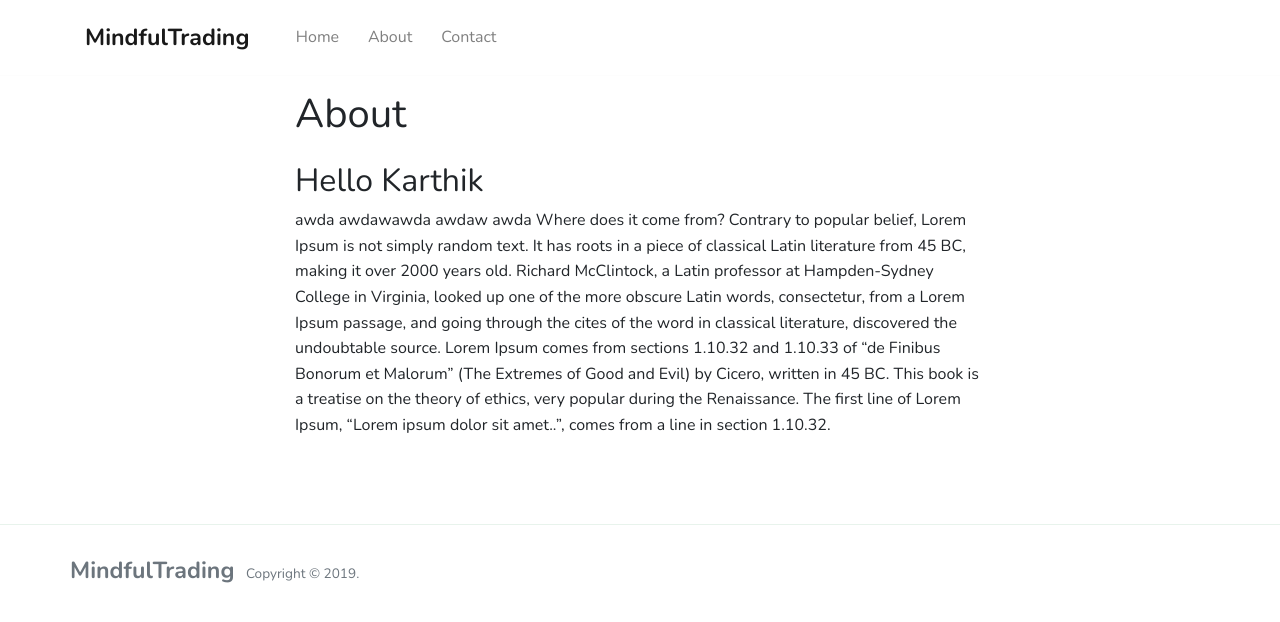
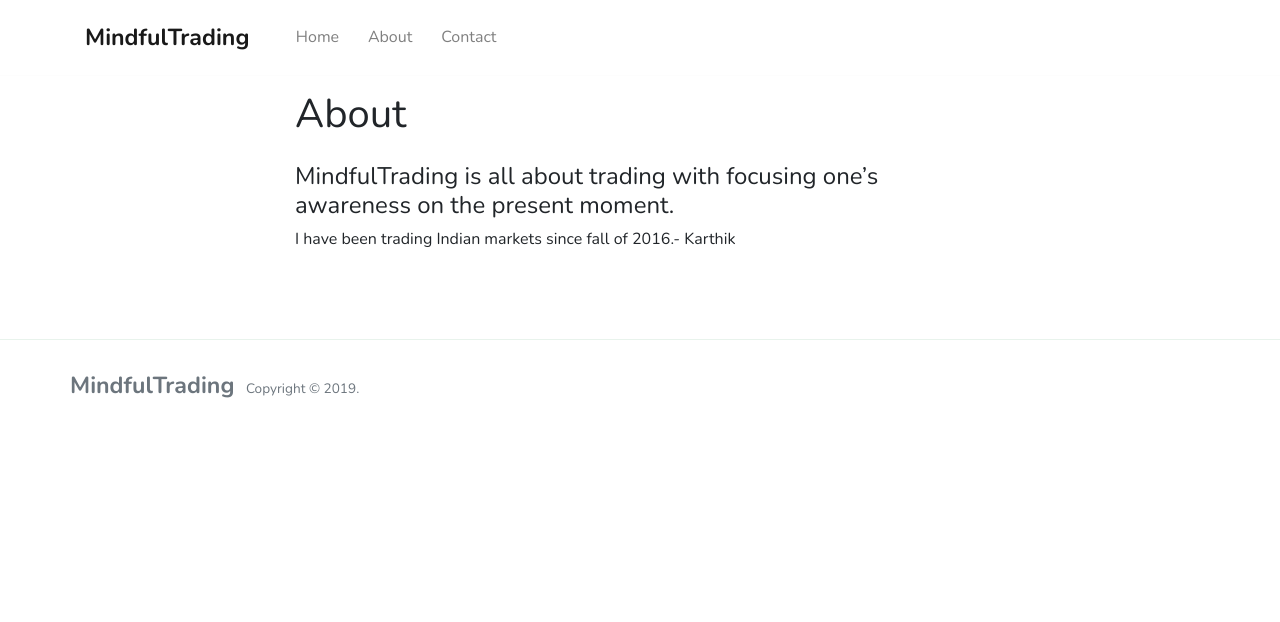
Before and after one commit to karthiikselvam/MindfulTrading, a Jekyll site: the page built from _pages/about.md, in a window 1280 px wide. Shown: the top 622 px of the page. Built offline with Jekyll 4.4.1, drawn with Linux system fonts in a browser that asks for light colours; nearby versions of some CDN libraries.

Commit message:
Update About

```diff
--- a/_pages/about.md
+++ b/_pages/about.md
@@ -4,10 +4,5 @@ permalink: "/about.html"
 image:
 ---
 
-## Hello Karthik
-awda
-awdawawda
-awdaw
-awda
-Where does it come from?
-Contrary to popular belief, Lorem Ipsum is not simply random text. It has roots in a piece of classical Latin literature from 45 BC, making it over 2000 years old. Richard McClintock, a Latin professor at Hampden-Sydney College in Virginia, looked up one of the more obscure Latin words, consectetur, from a Lorem Ipsum passage, and going through the cites of the word in classical literature, discovered the undoubtable source. Lorem Ipsum comes from sections 1.10.32 and 1.10.33 of "de Finibus Bonorum et Malorum" (The Extremes of Good and Evil) by Cicero, written in 45 BC. This book is a treatise on the theory of ethics, very popular during the Renaissance. The first line of Lorem Ipsum, "Lorem ipsum dolor sit amet..", comes from a line in section 1.10.32.
+#### MindfulTrading is all about trading with focusing one's awareness on the present moment.
+I have been trading Indian markets since fall of 2016.- Karthik
```
